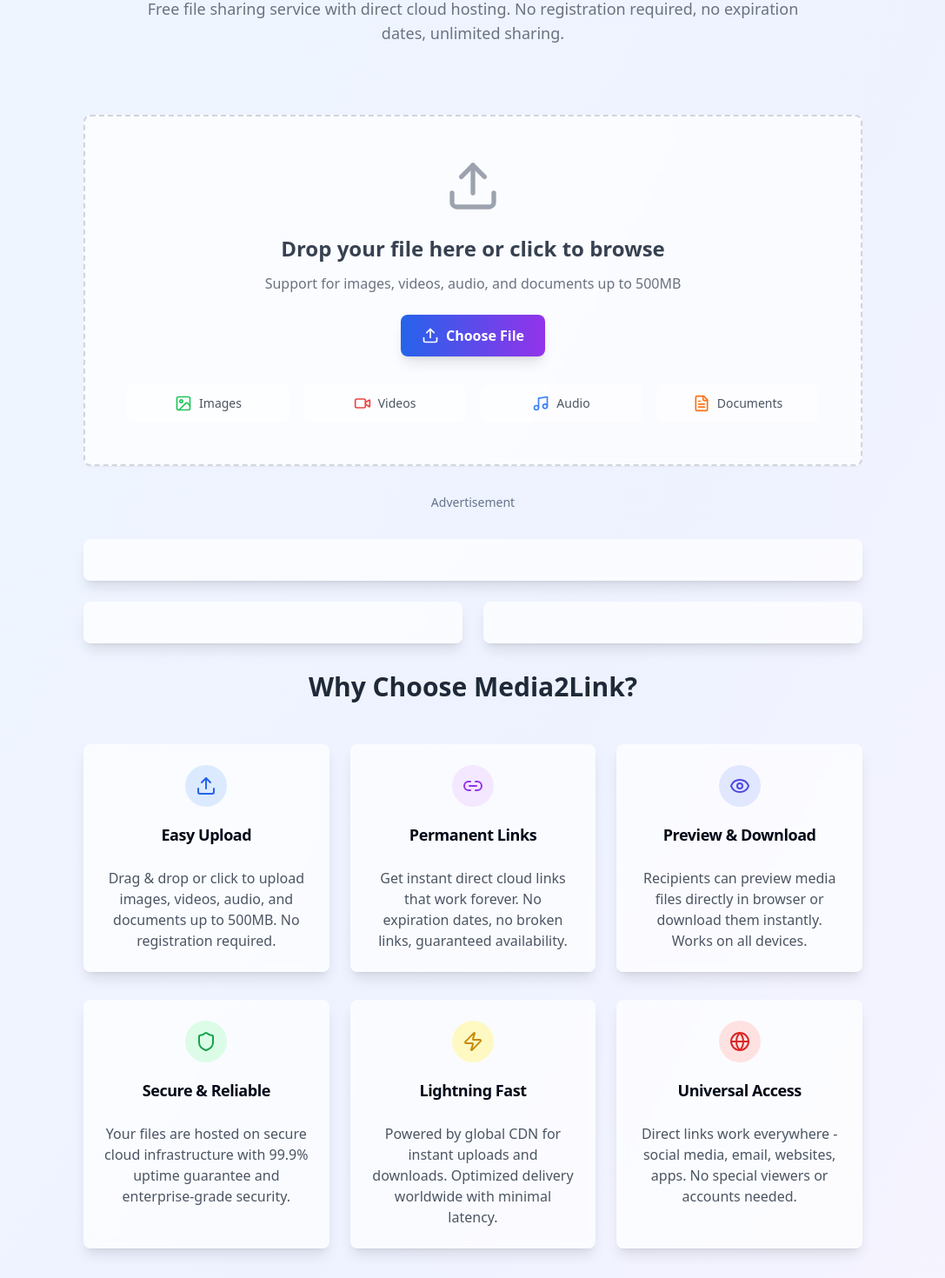
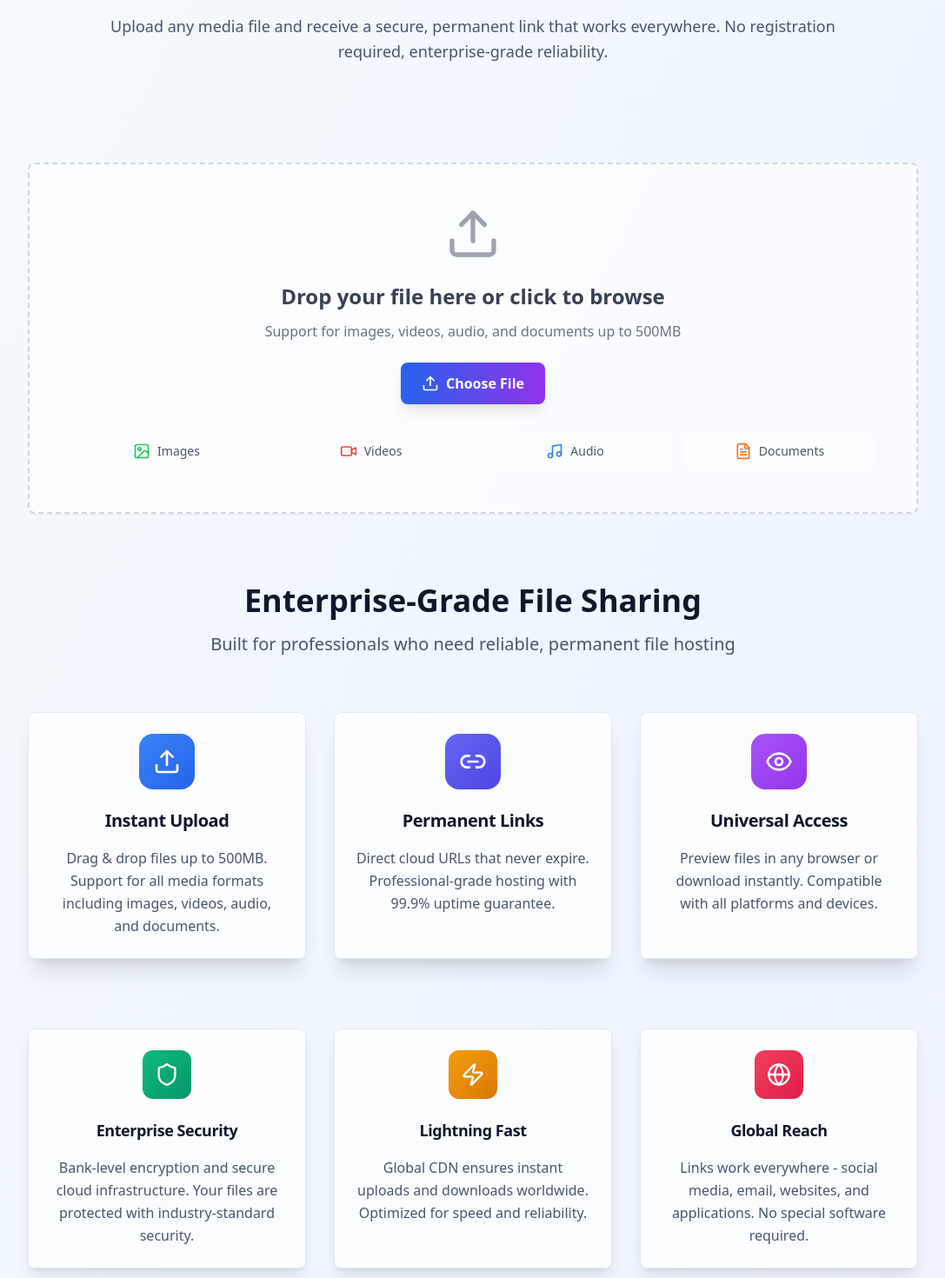
Before and after one commit to SummySKJi/media-forever-link, a React (Vite) app: page / in a window 1280 px wide. Shown: the part 180-1650 px from the top of the page at 87% size, without its empty margins (96-1183 px from the left). Built offline with nearby package versions, Linux system fonts and the light colour scheme.

Commit message:
Remove ads and improve UI
Refactor the UI to be more professional and remove the ad section.

```diff
--- a/src/components/AdSection.tsx
+++ /dev/null
@@ -1,118 +0,0 @@
-
-import { Card, CardContent } from '@/components/ui/card';
-import { useEffect } from 'react';
-
-const AdSection = () => {
-  useEffect(() => {
-    // Load AdStera script for all ads
-    const adScript = document.createElement('script');
-    adScript.type = 'text/javascript';
-    adScript.src = '//www.highperformanceformat.com/5872b691c5dd6ec53ad81fad19436cf6/invoke.js';
-    adScript.async = true;
-    document.head.appendChild(adScript);
-
-    return () => {
-      // Cleanup script on unmount
-      if (document.head.contains(adScript)) {
-        document.head.removeChild(adScript);
-      }
-    };
-  }, []);
-
-  return (
-    <section aria-label="Advertisements" className="mt-16">
-      <div className="text-center mb-8">
-        <p className="text-sm text-muted-foreground">Advertisement</p>
-      </div>
-
-      <div className="grid gap-6">
-        {/* Banner Ad - Now using 300x250 format */}
-        <Card className="bg-white/70 backdrop-blur-sm border-0 shadow-lg">
-          <CardContent className="p-6">
-            <div className="flex justify-center">
-              <div id="adstera-banner-300x250">
-                <script type="text/javascript">
-                  {`
-                    atOptions = {
-                      'key' : '5872b691c5dd6ec53ad81fad19436cf6',
-                      'format' : 'iframe',
-                      'height' : 250,
-                      'width' : 300,
-                      'params' : {}
-                    };
-                  `}
-                </script>
-              </div>
-            </div>
-          </CardContent>
-        </Card>
-
-        {/* Side by side ads for larger screens - AdStera 300x250 */}
-        <div className="grid md:grid-cols-2 gap-6">
-          <Card className="bg-white/70 backdrop-blur-sm border-0 shadow-lg">
-            <CardContent className="p-6">
-              <div className="flex justify-center">
-                <div id="adstera-rectangle-300x250-1">
-                  <script type="text/javascript">
-                    {`
-                      atOptions = {
-                        'key' : '5872b691c5dd6ec53ad81fad19436cf6',
-                        'format' : 'iframe',
-                        'height' : 250,
-                        'width' : 300,
-                        'params' : {}
-                      };
-                    `}
-                  </script>
-                </div>
-              </div>
-            </CardContent>
-          </Card>
-
-          <Card className="bg-white/70 backdrop-blur-sm border-0 shadow-lg">
-            <CardContent className="p-6">
-              <div className="flex justify-center">
-                <div id="adstera-rectangle-300x250-2">
-                  <script type="text/javascript">
-                    {`
-                      atOptions = {
-                        'key' : '5872b691c5dd6ec53ad81fad19436cf6',
-                        'format' : 'iframe',
-                        'height' : 250,
-                        'width' : 300,
-                        'params' : {}
-                      };
-                    `}
-                  </script>
-                </div>
-              </div>
-            </CardContent>
-          </Card>
-        </div>
-
-        {/* Mobile optimized ad - Now using 300x250 format */}
-        <Card className="bg-white/70 backdrop-blur-sm border-0 shadow-lg md:hidden">
-          <CardContent className="p-6">
-            <div className="flex justify-center">
-              <div id="adstera-mobile-300x250">
-                <script type="text/javascript">
-                  {`
-                    atOptions = {
-                      'key' : '5872b691c5dd6ec53ad81fad19436cf6',
-                      'format' : 'iframe',
-                      'height' : 250,
-                      'width' : 300,
-                      'params' : {}
-                    };
-                  `}
-                </script>
-              </div>
-            </div>
-          </CardContent>
-        </Card>
-      </div>
-    </section>
-  );
-};
-
-export default AdSection;
--- a/src/pages/Index.tsx
+++ b/src/pages/Index.tsx
@@ -1,3 +1,4 @@
+
 import { useState } from 'react';
 import { Card, CardContent, CardHeader, CardTitle } from '@/components/ui/card';
 import { Button } from '@/components/ui/button';
@@ -6,7 +7,6 @@ import FileUploadZone from '@/components/FileUploadZone';
 import FilePreview from '@/components/FilePreview';
 import ShareableLink from '@/components/ShareableLink';
 import DeveloperSection from '@/components/DeveloperSection';
-import AdSection from '@/components/AdSection';
 import { useFileUpload } from '@/hooks/useFileUpload';
 
 const Index = () => {
@@ -47,82 +47,86 @@ const Index = () => {
   };
 
   return (
-    <div className="min-h-screen bg-gradient-to-br from-blue-50 via-indigo-50 to-purple-50">
+    <div className="min-h-screen bg-gradient-to-br from-slate-50 via-blue-50 to-indigo-50">
       {/* Header */}
-      <header className="container mx-auto px-4 py-8">
-        <div className="text-center mb-12">
-          <h1 className="text-5xl font-bold bg-gradient-to-r from-blue-600 via-purple-600 to-indigo-600 bg-clip-text text-transparent mb-4">
+      <header className="container mx-auto px-4 py-12">
+        <div className="text-center mb-16">
+          <h1 className="text-6xl font-bold bg-gradient-to-r from-slate-900 via-blue-800 to-indigo-900 bg-clip-text text-transparent mb-6">
             Media2Link
           </h1>
-          <p className="text-xl text-gray-600 max-w-2xl mx-auto mb-6">
-            Upload any media file and get a permanent shareable link that works forever
+          <p className="text-2xl text-slate-700 max-w-3xl mx-auto mb-8 font-medium">
+            Professional file sharing with permanent cloud hosting
           </p>
-          <p className="text-lg text-gray-500 max-w-3xl mx-auto">
-            Free file sharing service with direct cloud hosting. No registration required, no expiration dates, unlimited sharing.
+          <p className="text-lg text-slate-600 max-w-4xl mx-auto leading-relaxed">
+            Upload any media file and receive a secure, permanent link that works everywhere.
+            No registration required, enterprise-grade reliability.
           </p>
         </div>
       </header>
 
       {/* Main Content */}
       <main className="container mx-auto px-4">
-        <div className="max-w-4xl mx-auto">
+        <div className="max-w-5xl mx-auto">
           {!uploadedFile ? (
-            <div className="space-y-8">
+            <div className="space-y-20">
               {/* Upload Zone */}
-              <section aria-label="File upload area">
+              <section aria-label="File upload area" className="mb-12">
                 <FileUploadZone
                   onFileSelect={handleFileUpload}
                   isUploading={isUploading}
                 />
               </section>
 
-              {/* Ads Section - After Upload Zone */}
-              <AdSection />
+              {/* Features Grid */}
+              <section aria-label="Key features" className="mt-20">
+                <div className="text-center mb-16">
+                  <h2 className="text-4xl font-bold text-slate-900 mb-4">
+                    Enterprise-Grade File Sharing
+                  </h2>
+                  <p className="text-xl text-slate-600 max-w-3xl mx-auto">
+                    Built for professionals who need reliable, permanent file hosting
+                  </p>
+                </div>
 
-              {/* Features */}
-              <section aria-label="Key features" className="mt-16">
-                <h2 className="text-3xl font-bold text-center text-gray-800 mb-12">
-                  Why Choose Media2Link?
-                </h2>
-                <div className="grid md:grid-cols-3 gap-6">
-                  <Card className="bg-white/70 backdrop-blur-sm border-0 shadow-lg hover:shadow-xl transition-all duration-300">
-                    <CardHeader className="text-center">
-                      <div className="w-12 h-12 bg-blue-100 rounded-full flex items-center justify-center mx-auto mb-3">
-                        <Upload className="w-6 h-6 text-blue-600" />
+                <div className="grid md:grid-cols-3 gap-8">
+                  <Card className="bg-white/80 backdrop-blur-sm border border-slate-200 shadow-xl hover:shadow-2xl transition-all duration-300 group">
+                    <CardHeader className="text-center pb-4">
+                      <div className="w-16 h-16 bg-gradient-to-br from-blue-500 to-blue-600 rounded-2xl flex items-center justify-center mx-auto mb-4 group-hover:scale-110 transition-transform duration-300">
+                        <Upload className="w-8 h-8 text-white" />
                       </div>
-                      <CardTitle className="text-lg">Easy Upload</CardTitle>
+                      <CardTitle className="text-xl text-slate-900">Instant Upload</CardTitle>
                     </CardHeader>
-                    <CardContent>
-                      <p className="text-gray-600 text-center">
-                        Drag & drop or click to upload images, videos, audio, and documents up to 500MB. No registration required.
+                    <CardContent className="pt-0">
+                      <p className="text-slate-600 text-center leading-relaxed">
+                        Drag & drop files up to 500MB. Support for all media formats including images, videos, audio, and documents.
                       </p>
                     </CardContent>
                   </Card>
 
-                  <Card className="bg-white/70 backdrop-blur-sm border-0 shadow-lg hover:shadow-xl transition-all duration-300">
-                    <CardHeader className="text-center">
-                      <div className="w-12 h-12 bg-purple-100 rounded-full flex items-center justify-center mx-auto mb-3">
-                        <Link2 className="w-6 h-6 text-purple-600" />
+                  <Card className="bg-white/80 backdrop-blur-sm border border-slate-200 shadow-xl hover:shadow-2xl transition-all duration-300 group">
+                    <CardHeader className="text-center pb-4">
+                      <div className="w-16 h-16 bg-gradient-to-br from-indigo-500 to-indigo-600 rounded-2xl flex items-center justify-center mx-auto mb-4 group-hover:scale-110 transition-transform duration-300">
+                        <Link2 className="w-8 h-8 text-white" />
                       </div>
-                      <CardTitle className="text-lg">Permanent Links</CardTitle>
+                      <CardTitle className="text-xl text-slate-900">Permanent Links</CardTitle>
                     </CardHeader>
-                    <CardContent>
-                      <p className="text-gray-600 text-center">
-                        Get instant direct cloud links that work forever. No expiration dates, no broken links, guaranteed availability.
+                    <CardContent className="pt-0">
+                      <p className="text-slate-600 text-center leading-relaxed">
+                        Direct cloud URLs that never expire. Professional-grade hosting with 99.9% uptime guarantee.
                       </p>
                     </CardContent>
                   </Card>
 
-                  <Card className="bg-white/70 backdrop-blur-sm border-0 shadow-lg hover:shadow-xl transition-all duration-300">
-                    <CardHeader className="text-center">
-                      <div className="w-12 h-12 bg-indigo-100 rounded-full flex items-center justify-center mx-auto mb-3">
-                        <Eye className="w-6 h-6 text-indigo-600" />
+                  <Card className="bg-white/80 backdrop-blur-sm border border-slate-200 shadow-xl hover:shadow-2xl transition-all duration-300 group">
+                    <CardHeader className="text-center pb-4">
+                      <div className="w-16 h-16 bg-gradient-to-br from-purple-500 to-purple-600 rounded-2xl flex items-center justify-center mx-auto mb-4 group-hover:scale-110 transition-transform duration-300">
+                        <Eye className="w-8 h-8 text-white" />
                       </div>
-                      <CardTitle className="text-lg">Preview & Download</CardTitle>
+                      <CardTitle className="text-xl text-slate-900">Universal Access</CardTitle>
                     </CardHeader>
-                    <CardContent>
-                      <p className="text-gray-600 text-center">
-                        Recipients can preview media files directly in browser or download them instantly. Works on all devices.
+                    <CardContent className="pt-0">
+                      <p className="text-slate-600 text-center leading-relaxed">
+                        Preview files in any browser or download instantly. Compatible with all platforms and devices.
                       </p>
                     </CardContent>
                   </Card>
@@ -130,46 +134,46 @@ const Index = () => {
               </section>
 
               {/* Additional Benefits */}
-              <section aria-label="Additional benefits" className="mt-16">
-                <div className="grid md:grid-cols-3 gap-6">
-                  <Card className="bg-white/70 backdrop-blur-sm border-0 shadow-lg">
-                    <CardHeader className="text-center">
-                      <div className="w-12 h-12 bg-green-100 rounded-full flex items-center justify-center mx-auto mb-3">
-                        <Shield className="w-6 h-6 text-green-600" />
+              <section aria-label="Additional benefits" className="mt-20">
+                <div className="grid md:grid-cols-3 gap-8">
+                  <Card className="bg-white/80 backdrop-blur-sm border border-slate-200 shadow-lg hover:shadow-xl transition-all duration-300">
+                    <CardHeader className="text-center pb-4">
+                      <div className="w-14 h-14 bg-gradient-to-br from-emerald-500 to-emerald-600 rounded-xl flex items-center justify-center mx-auto mb-4">
+                        <Shield className="w-7 h-7 text-white" />
                       </div>
-                      <CardTitle className="text-lg">Secure & Reliable</CardTitle>
+                      <CardTitle className="text-lg text-slate-900">Enterprise Security</CardTitle>
                     </CardHeader>
-                    <CardContent>
-                      <p className="text-gray-600 text-center">
-                        Your files are hosted on secure cloud infrastructure with 99.9% uptime guarantee and enterprise-grade security.
+                    <CardContent className="pt-0">
+                      <p className="text-slate-600 text-center leading-relaxed">
+                        Bank-level encryption and secure cloud infrastructure. Your files are protected with industry-standard security.
                       </p>
                     </CardContent>
                   </Card>
 
-                  <Card className="bg-white/70 backdrop-blur-sm border-0 shadow-lg">
-                    <CardHeader className="text-center">
-                      <div className="w-12 h-12 bg-yellow-100 rounded-full flex items-center justify-center mx-auto mb-3">
-                        <Zap className="w-6 h-6 text-yellow-600" />
+                  <Card className="bg-white/80 backdrop-blur-sm border border-slate-200 shadow-lg hover:shadow-xl transition-all duration-300">
+                    <CardHeader className="text-center pb-4">
+                      <div className="w-14 h-14 bg-gradient-to-br from-amber-500 to-amber-600 rounded-xl flex items-center justify-center mx-auto mb-4">
+                        <Zap className="w-7 h-7 text-white" />
                       </div>
-                      <CardTitle className="text-lg">Lightning Fast</CardTitle>
+                      <CardTitle className="text-lg text-slate-900">Lightning Fast</CardTitle>
                     </CardHeader>
-                    <CardContent>
-                      <p className="text-gray-600 text-center">
-                        Powered by global CDN for instant uploads and downloads. Optimized delivery worldwide with minimal latency.
+                    <CardContent className="pt-0">
+                      <p className="text-slate-600 text-center leading-relaxed">
+                        Global CDN ensures instant uploads and downloads worldwide. Optimized for speed and reliability.
                       </p>
                     </CardContent>
                   </Card>
 
-                  <Card className="bg-white/70 backdrop-blur-sm border-0 shadow-lg">
-                    <CardHeader className="text-center">
-                      <div className="w-12 h-12 bg-red-100 rounded-full flex items-center justify-center mx-auto mb-3">
-                        <Globe className="w-6 h-6 text-red-600" />
+                  <Card className="bg-white/80 backdrop-blur-sm border border-slate-200 shadow-lg hover:shadow-xl transition-all duration-300">
+                    <CardHeader className="text-center pb-4">
+                      <div className="w-14 h-14 bg-gradient-to-br from-rose-500 to-rose-600 rounded-xl flex items-center justify-center mx-auto mb-4">
+                        <Globe className="w-7 h-7 text-white" />
                       </div>
-                      <CardTitle className="text-lg">Universal Access</CardTitle>
+                      <CardTitle className="text-lg text-slate-900">Global Reach</CardTitle>
                     </CardHeader>
-                    <CardContent>
-                      <p className="text-gray-600 text-center">
-                        Direct links work everywhere - social media, email, websites, apps. No special viewers or accounts needed.
+                    <CardContent className="pt-0">
+                      <p className="text-slate-600 text-center leading-relaxed">
+                        Links work everywhere - social media, email, websites, and applications. No special software required.
                       </p>
                     </CardContent>
                   </Card>
@@ -178,24 +182,23 @@ const Index = () => {
 
               {/* Developer Section */}
               <DeveloperSection />
-
-              {/* Ads Section - Before Footer */}
-              <AdSection />
             </div>
           ) : (
-            <div className="space-y-8">
+            <div className="space-y-12">
               {/* File Preview */}
               <FilePreview file={uploadedFile} />
-
-              {/* Ads Section - After File Preview */}
-              <AdSection />
 
               {/* Shareable Link */}
               <ShareableLink url={shareableUrl} />
 
               {/* Actions */}
               <div className="flex justify-center gap-4">
-                <Button onClick={resetUpload} variant="outline" size="lg">
+                <Button
+                  onClick={resetUpload}
+                  variant="outline"
+                  size="lg"
+                  className="bg-white/80 backdrop-blur-sm border-slate-300 hover:bg-slate-50 text-slate-900"
+                >
                   Upload Another File
                 </Button>
               </div>
@@ -205,9 +208,12 @@ const Index = () => {
       </main>
 
       {/* Footer */}
-      <footer className="container mx-auto px-4 py-8 mt-16">
-        <div className="text-center text-gray-500">
-          <p>&copy; 2024 Media2Link. Free permanent file sharing service.</p>
+      <footer className="container mx-auto px-4 py-12 mt-24">
+        <div className="text-center">
+          <div className="h-px bg-gradient-to-r from-transparent via-slate-300 to-transparent mb-8"></div>
+          <p className="text-slate-500 text-sm">
+            &copy; 2024 Media2Link. Professional file sharing service.
+          </p>
         </div>
       </footer>
     </div>
```
